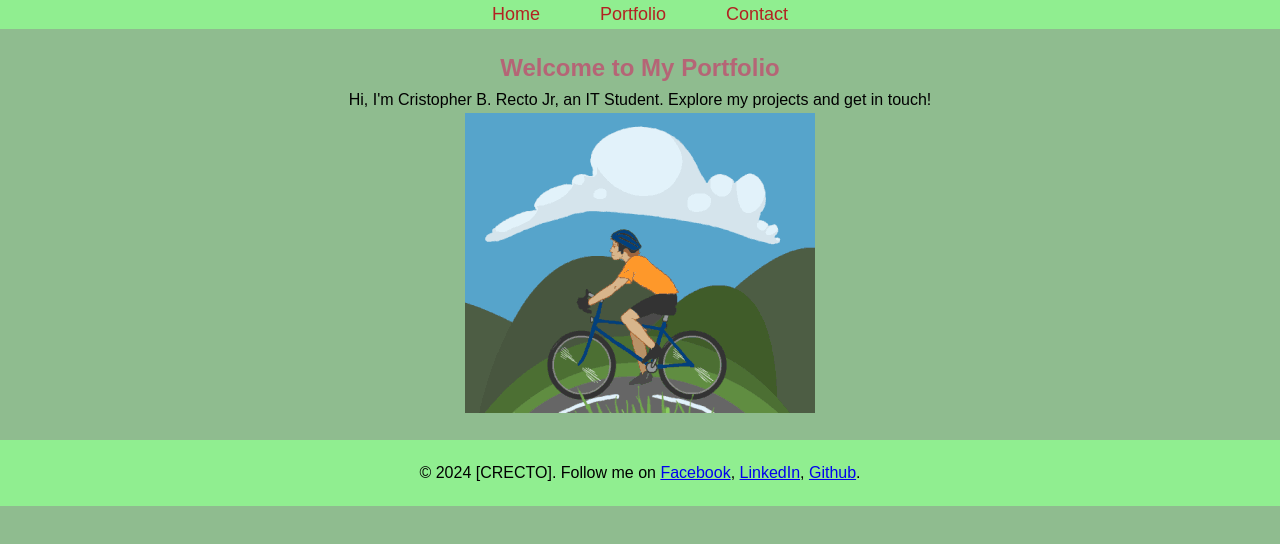
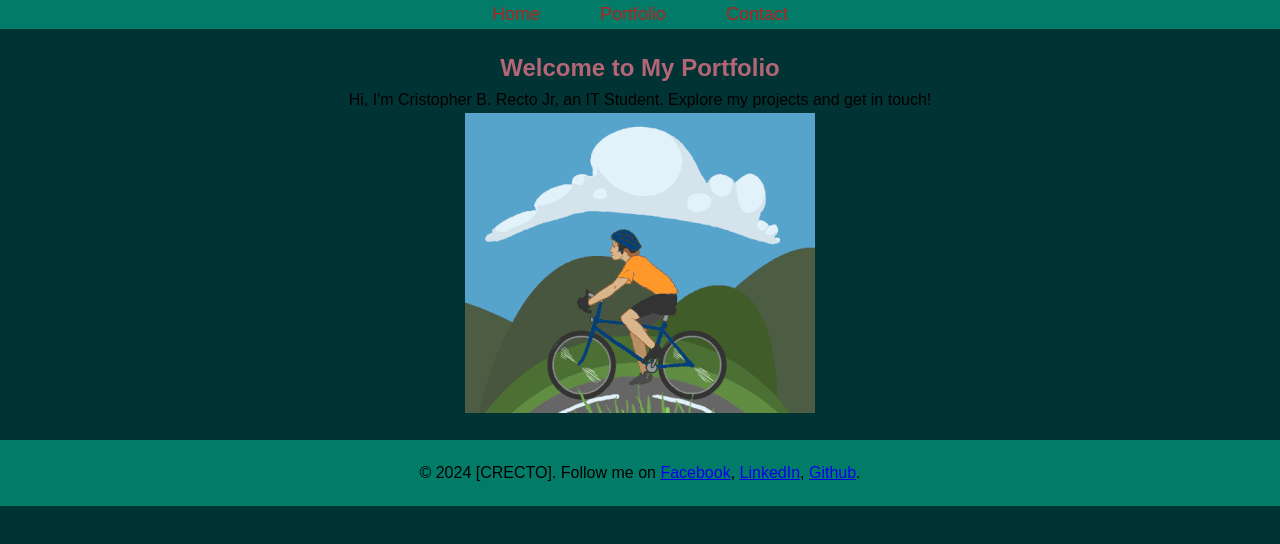
Before and after one commit to crecto17/CRECTO_Website, a plain HTML site: page index.html in a window 1280 px wide. Drawn offline with Linux system fonts and the light colour scheme.

Commit message:
Update styles.css

```diff
--- a/styles.css
+++ b/styles.css
@@ -9,13 +9,13 @@
 body {
     font-family: Arial, sans-serif;
     line-height: 1.6;
-    background-color: #8FBC8F;
+    background-color: #003333;
 }
 /* Sticky Navbar */
 .navbar {
     position: sticky;
     top: 0;
-    background-color: #90EE90;
+    background-color: #027c68;
     padding: 10px 0;
     text-align: center;
 }
@@ -109,7 +109,7 @@ form button:hover {
 
 /* Footer */
 footer {
-    background-color: #90EE90;
+    background-color: #027c68;
     color: black;
     padding: 20px;
     text-align: center;
```
